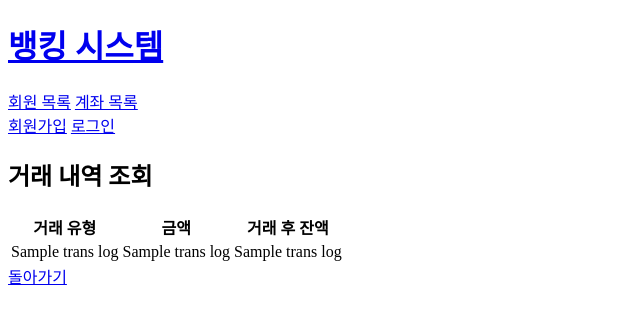
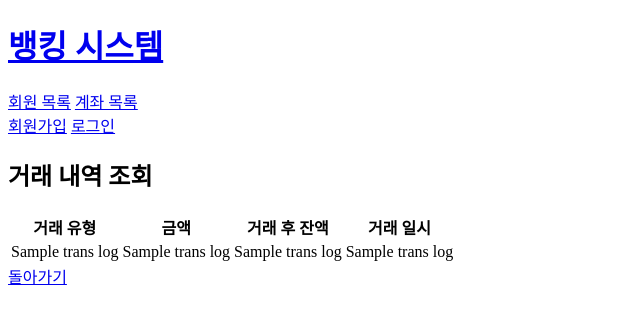
Before and after one commit to tasueom/20251002-banking-system-flask, a Flask app: template templates/trans_log.html in a window 1280 px wide. Shown: the top 324 px of the page, without its empty margins (0-640 px from the left). Run offline with Flask 3, Linux system fonts and the light colour scheme; the template is opened without the code that fills it: most values are stand-ins (such as "Sample title", 1, 10 or a date in 2020).

Commit message:
feat: 계좌별 거래내역 조회 시 거래 일시 조회 추가

```diff
--- a/db.py
+++ b/db.py
@@ -178,7 +178,7 @@ def get_trans_log(acc_no):
     conn, cur = conn_db()
     cur.execute("""
                 select
-                acc_no, trans_type, amount, balance
+                acc_no, trans_type, amount, balance, trans_date
                 from transactions
                 where acc_no = %s
                 """,(acc_no,))
--- a/templates/trans_log.html
+++ b/templates/trans_log.html
@@ -10,12 +10,14 @@
         <th>거래 유형</th>
         <th>금액</th>
         <th>거래 후 잔액</th>
+        <th>거래 일시</th>
     </tr>
     {% for t in trans_log %}
     <tr>
         <td>{{t[1]}}</td>
         <td>{{t[2]}}</td>
         <td>{{t[3]}}</td>
+        <td>{{t[4]}}</td>
     </tr>
     {% endfor %}
 </table>
```
